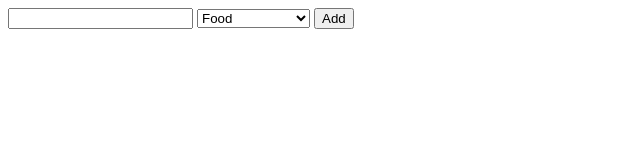
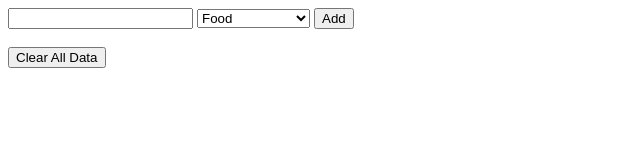
Before and after one commit to abhishekk119/moneyManage, a plain HTML site: page index.html in a window 1280 px wide. Shown: the whole page, without its empty margins (0-640 px from the left). Drawn offline with Linux system fonts and the light colour scheme.

Commit message:
Update index.html

```diff
--- a/index.html
+++ b/index.html
@@ -20,6 +20,8 @@
     <option>End-day</option>
   </select>
     <button id="add-btn" onclick="addEntry()">Add</button>
+    <br><br>
+    <button id="clear-btn" onclick="clearAllData()">Clear All Data</button>
     <div id="container"></div>
 </body>
 </html>
```
